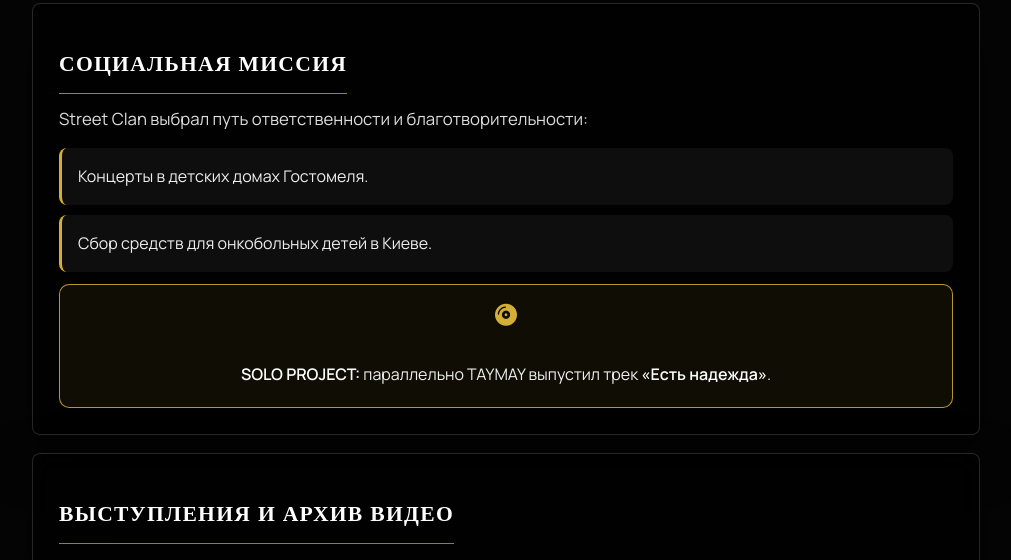
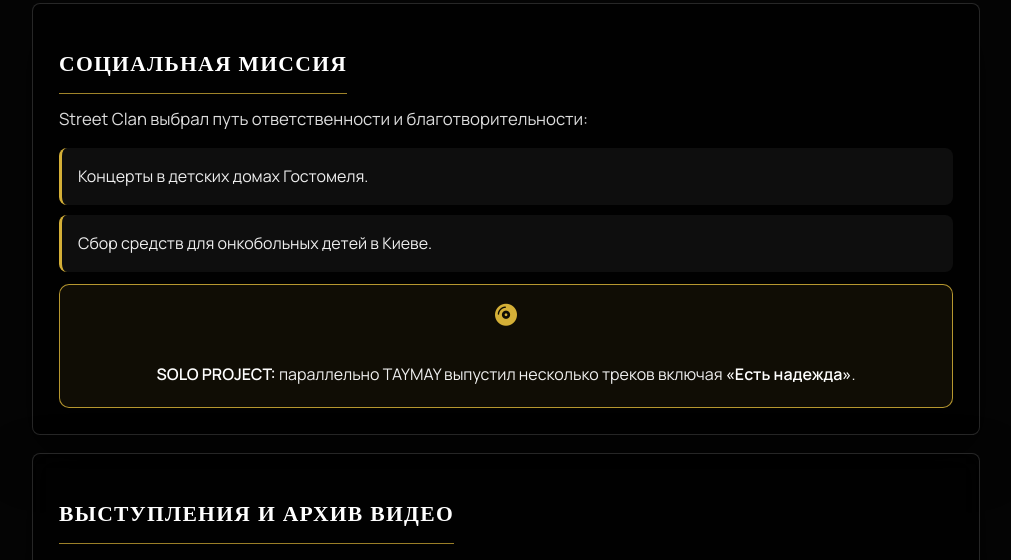
Before and after one commit to TAYMAY1/taymay-official, a plain HTML site: page street-clan.html in a window 1280 px wide. Shown: the part 1134-1694 px from the top of the page, without its empty margins (134-1145 px from the left). Drawn offline with nearby package versions, Linux system fonts and the light colour scheme.

Commit message:
Update street-clan.html

```diff
--- a/street-clan.html
+++ b/street-clan.html
@@ -426,7 +426,7 @@
         </ul>
         <div class="highlight-box">
           <i class="fa-solid fa-compact-disc" style="color:var(--gold); font-size:22px;"></i><br><br>
-          <strong>SOLO PROJECT:</strong> параллельно TAYMAY выпустил трек <strong>«Есть надежда»</strong>.
+          <strong>SOLO PROJECT:</strong> параллельно TAYMAY выпустил несколько треков включая <strong>«Есть надежда»</strong>.
         </div>
       </div>
 
```
